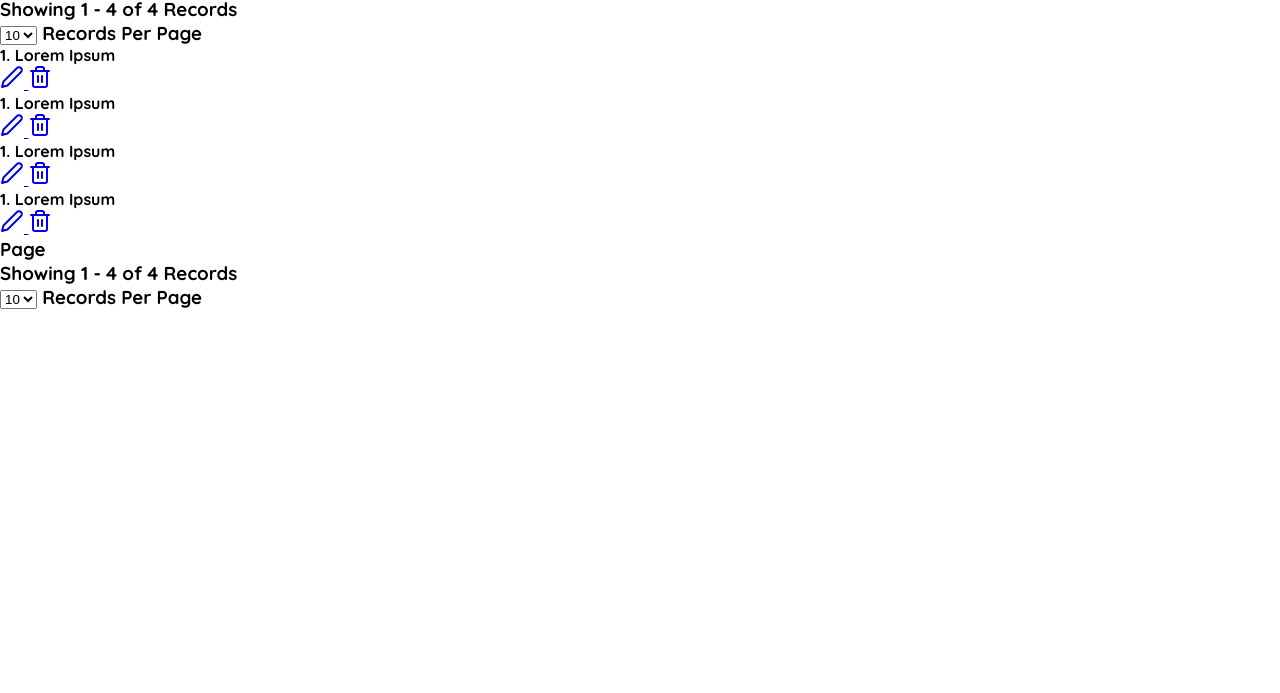
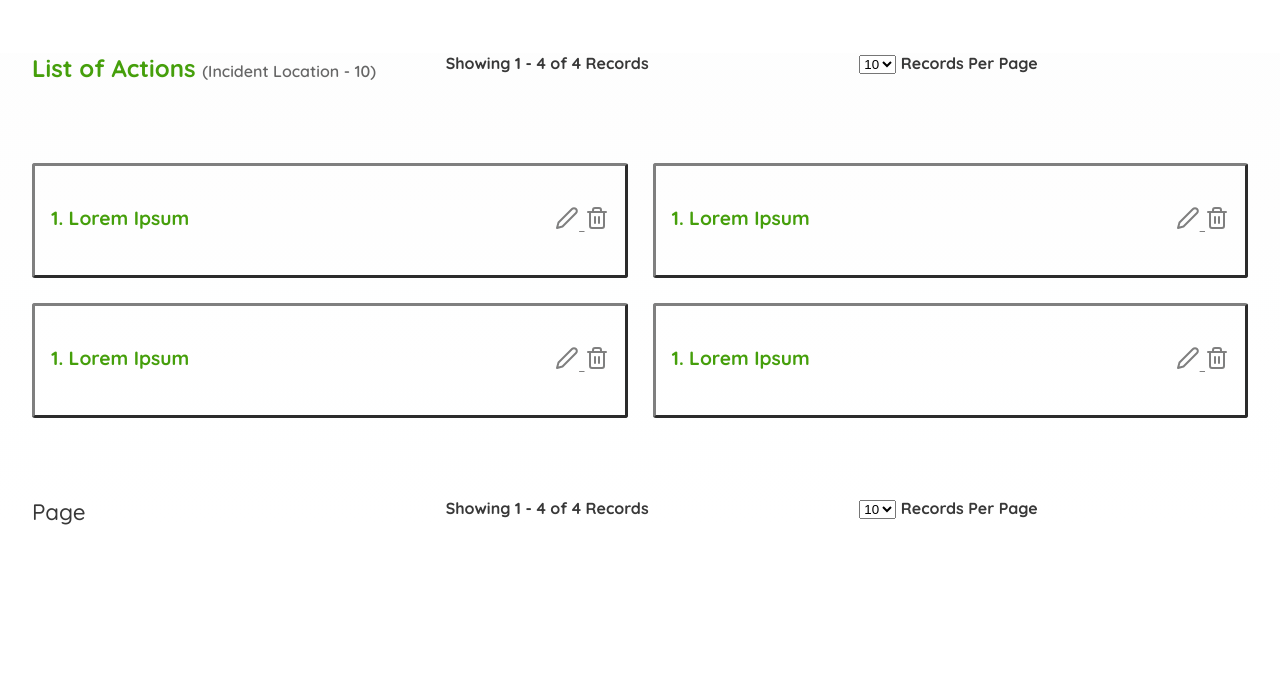
Before and after one commit to saisashreek2692/nagarro-test-file, a website: page index.html in a window 1280 px wide. Shown: the part 107-800 px from the top of the page. Drawn offline with nearby package versions, Linux system fonts and the light colour scheme.

Commit message:
Main Cards CSS Created

```diff
--- a/assets/css/styles.css
+++ b/assets/css/styles.css
@@ -30,11 +30,118 @@ body {
   object-fit: contain;
 }
 .head__text {
-  font-size: 1.5rem;
+  font-size: 1.3rem;
   font-weight: 700;
   font-style: italic;
   text-align: end;
   padding-right: 5rem;
 }
+.head__text--Span {
+  font-size: 1.2rem;
+  font-weight: 600;
+  font-style: normal;
+}
+
+.action {
+  background-image: linear-gradient(rgba(239, 240, 240, 0.1), rgba(255, 255, 255, 0.5));
+}
+.action__Rows {
+  display: grid;
+  grid-template-rows: auto;
+  grid-template-columns: repeat(3, 1fr);
+  grid-gap: 25px;
+  justify-content: space-evenly;
+  margin: 5rem 2rem;
+}
+.action__Head--Title-1 {
+  font-size: 1.5rem;
+  font-weight: 700;
+  color: #459f0b;
+  text-align: justify;
+}
+.action__Head--Title-2 {
+  font-size: 1rem;
+  font-weight: 700;
+  color: #383838;
+  text-align: justify;
+}
+.action__Head--Title-Subtitle {
+  font-size: 1rem;
+  font-weight: 600;
+  text-align: justify;
+  color: #666666;
+}
+.action__Head--Title-Records {
+  font-size: 1rem;
+  font-weight: 800;
+  text-align: justify;
+  color: #383838;
+}
+.action__Head--Footer {
+  font-size: 1.4rem;
+  font-weight: 500;
+  color: #383838;
+  text-align: justify;
+}
+.action__Head--Footer-1 {
+  font-size: 1.5rem;
+  font-weight: 700;
+  color: #459f0b;
+  text-align: justify;
+}
+.action__Head--Footer-2 {
+  font-size: 1rem;
+  font-weight: 700;
+  color: #383838;
+  text-align: justify;
+}
+.action__Cards {
+  display: grid;
+  grid-template-rows: auto;
+  grid-template-columns: repeat(2, 1fr);
+  grid-gap: 25px;
+  justify-content: space-evenly;
+  margin: 5rem 2rem;
+}
+.action__Cards--Box {
+  width: 100%;
+  height: max-content;
+  border: 3px outset #7f7f7f;
+  border-radius: 3px;
+}
+.action__Cards--Title {
+  display: grid;
+  grid-template-rows: auto;
+  grid-template-columns: repeat(2, 1fr);
+  grid-gap: 5px;
+  font-size: 1.2rem;
+  font-weight: 700;
+  padding: 1.5rem 0;
+  margin: 1rem;
+}
+.action__Cards--Title-1 {
+  color: #459f0b;
+}
+.action__Cards--Title-2 {
+  color: #383838;
+}
+.action__Cards--Title-3 {
+  color: #666666;
+}
+.action__Cards--Icons {
+  text-align: end;
+}
+.action__Cards--Icons-Edit {
+  color: #7f7f7f;
+}
+.action__Cards--Icons-Edit:hover {
+  color: #459f0b;
+}
+.action__Cards--Icons-Trash {
+  color: #7f7f7f;
+}
+.action__Cards--Icons-Trash:hover {
+  color: #e44040;
+}
 
 /*# sourceMappingURL=styles.css.map */
```
Also changed, not shown: 1 other file.
